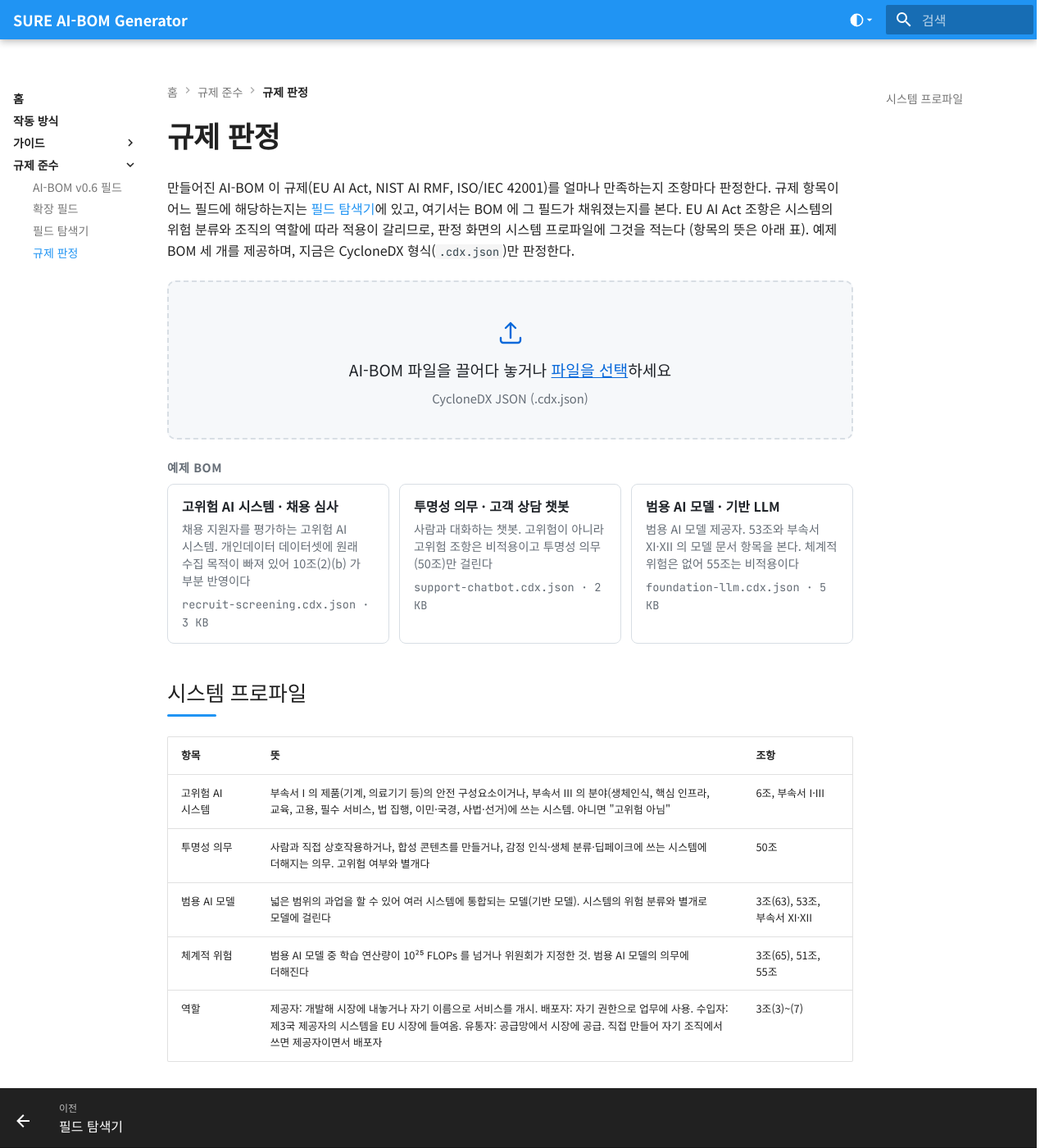
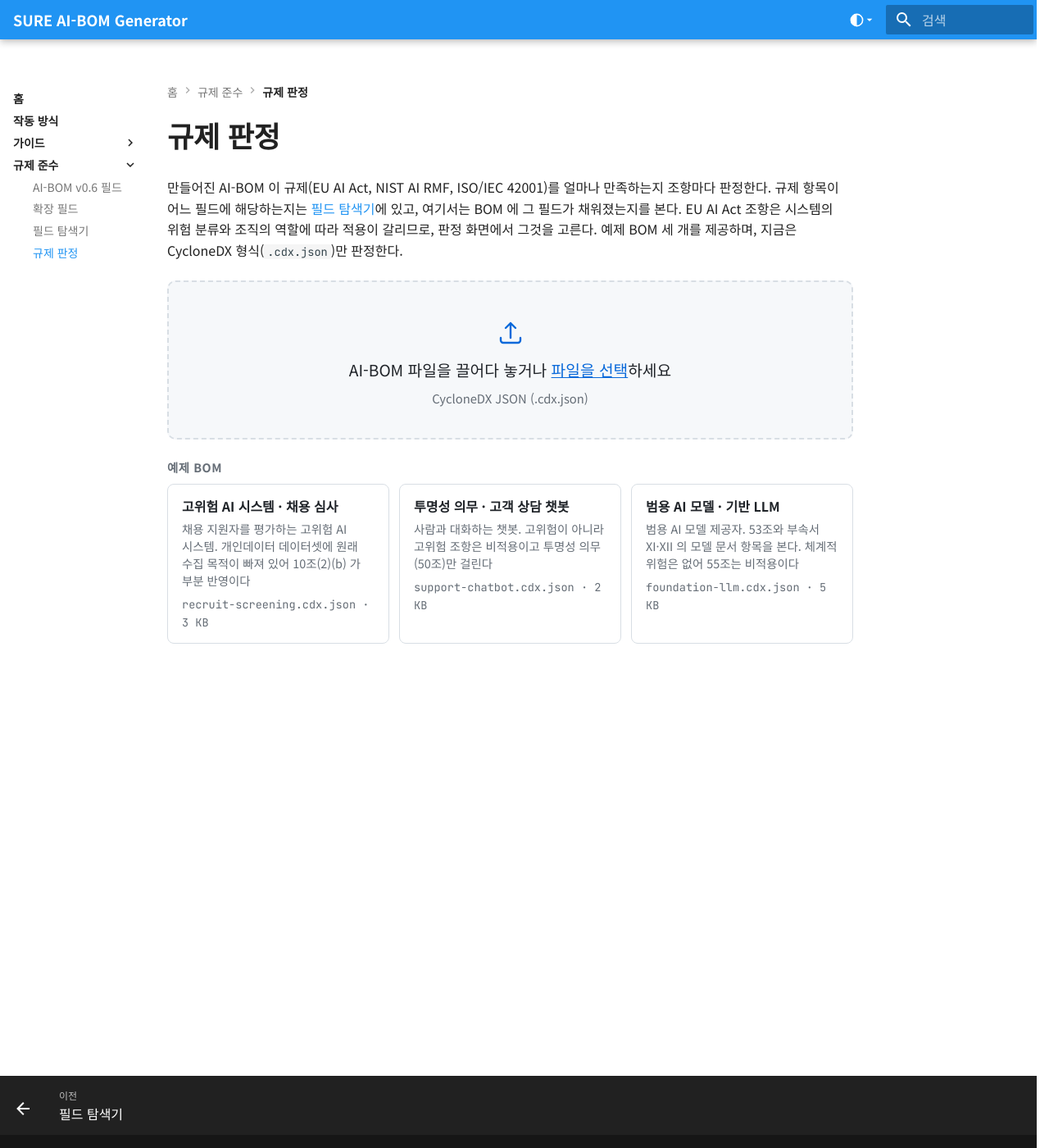
Before and after one commit to ai-devtestsecops-os/sure-aibom, an MkDocs documentation site: the page built from docs/compliance/regulation-cards.md, in a window 1280 px wide and 1400 px high. Shown: the whole window at 82% size. Built offline with MkDocs 1.6.1 and Material for MkDocs 9.7.7, drawn with Linux system fonts in a browser that asks for light colours.

Commit message:
feat: rename the judgment page profile to EU AI Act conditions shown only for that regulation, fold the definitions into the panel without links, and use chevron toggles and a link-style file switch

```diff
--- a/docs/compliance/regulation-cards.md
+++ b/docs/compliance/regulation-cards.md
@@ -1,7 +1,7 @@
 # 규제 판정
 
 만들어진 AI-BOM 이 규제(EU AI Act, NIST AI RMF, ISO/IEC 42001)를 얼마나 만족하는지 조항마다 판정한다. 규제 항목이 어느 필드에 해당하는지는 [필드 탐색기](field-mapping.md)에 있고, 여기서는 BOM 에 그 필드가 채워졌는지를 본다.
-EU AI Act 조항은 시스템의 위험 분류와 조직의 역할에 따라 적용이 갈리므로, 판정 화면의 시스템 프로파일에 그것을 적는다 (항목의 뜻은 아래 표). 예제 BOM 세 개를 제공하며, 지금은 CycloneDX 형식(`.cdx.json`)만 판정한다.
+EU AI Act 조항은 시스템의 위험 분류와 조직의 역할에 따라 적용이 갈리므로, 판정 화면에서 그것을 고른다. 예제 BOM 세 개를 제공하며, 지금은 CycloneDX 형식(`.cdx.json`)만 판정한다.
 
 <div class="card-viewer" data-base="../../mapping-viewer/data/cards/">
   <section class="cv-upload" id="cv-upload">
@@ -16,42 +16,43 @@ EU AI Act 조항은 시스템의 위험 분류와 조직의 역할에 따라 적
     <div class="cv-examples" id="cv-examples"></div>
   </section>
   <section class="cv-main" id="cv-main" hidden>
-    <div class="cv-filebar">
+    <div class="cv-filebar" id="cv-filebar" title="다른 파일을 여기에 끌어다 놓아도 된다">
       <div class="cv-fileinfo">
         <svg viewBox="0 0 24 24" width="16" height="16" aria-hidden="true"><path fill="none" stroke="currentColor" stroke-width="1.6" stroke-linejoin="round" d="M14 3H7a2 2 0 0 0-2 2v14a2 2 0 0 0 2 2h10a2 2 0 0 0 2-2V8z"/><path fill="none" stroke="currentColor" stroke-width="1.6" stroke-linejoin="round" d="M14 3v5h5"/></svg>
         <span class="cv-filename" id="cv-file"></span>
         <span class="cv-filemeta" id="cv-file-meta"></span>
       </div>
       <div class="cv-fileactions">
-        <button type="button" class="cv-btn" id="cv-show-bom">원본 JSON</button>
-        <button type="button" class="cv-btn" id="cv-another">파일 바꾸기</button>
+        <button type="button" class="cv-btn cv-toggle" id="cv-show-bom" aria-expanded="false" aria-controls="cv-bom-view">원본 JSON<svg class="cv-chev" viewBox="0 0 24 24" width="14" height="14" aria-hidden="true"><path fill="none" stroke="currentColor" stroke-width="2.2" stroke-linecap="round" stroke-linejoin="round" d="M6 9l6 6 6-6"/></svg></button>
+        <button type="button" class="cv-linkbtn" id="cv-another">다른 파일 올리기</button>
       </div>
     </div>
-    <div class="cv-bom-view" id="cv-bom-view" hidden>
-      <div class="cv-bom-head"><span id="cv-bom-info"></span><button type="button" class="cv-btn" id="cv-hide-bom">닫기</button></div>
-      <pre id="cv-bom-pre"></pre>
+    <div class="cv-bom-view" id="cv-bom-view" hidden><pre id="cv-bom-pre"></pre></div>
+    <div class="cv-results-head">
+      <div class="cv-seg" id="cv-reg" role="group" aria-label="규제"></div>
+      <span class="cv-muted" id="cv-results-count"></span>
     </div>
-    <div class="cv-profile">
-      <div class="cv-profile-head"><span class="cv-profile-title">시스템 프로파일</span><span class="cv-muted">EU AI Act 조항의 적용 여부를 가른다. 바꾸면 바로 다시 판정한다</span></div>
+    <div class="cv-profile" id="cv-profile">
+      <div class="cv-profile-head"><span class="cv-profile-title">EU AI Act 적용 조건</span><span class="cv-muted">위험 분류와 역할에 따라 적용되는 조항이 갈린다</span></div>
       <div class="cv-fields">
         <div class="cv-field">
-          <label class="cv-label" for="cv-system">위험 분류 <span class="cv-ref">6조</span></label>
-          <select id="cv-system" title="고위험 AI 시스템: 부속서 I 제품의 안전 구성요소이거나 부속서 III 의 분야(생체인식, 핵심 인프라, 교육, 고용, 필수 서비스, 법 집행, 이민, 사법)에 쓰는 시스템">
+          <label class="cv-label" for="cv-system">위험 분류</label>
+          <select id="cv-system" title="고위험 AI 시스템: 부속서 I 제품의 안전 구성요소이거나 부속서 III 의 분야(생체인식, 핵심 인프라, 교육, 고용, 필수 서비스, 법 집행, 이민, 사법)에 쓰는 시스템 (6조)">
             <option value="">선택하세요</option>
             <option value="high_risk">고위험 AI 시스템</option>
             <option value="minimal_risk">고위험 아님</option>
           </select>
         </div>
         <div class="cv-field">
-          <span class="cv-label">해당 사항 <span class="cv-ref">50조 · 51조</span></span>
+          <span class="cv-label">해당 사항</span>
           <div class="cv-checks">
             <label title="사람과 직접 상호작용하거나 합성 콘텐츠를 만드는 시스템, 감정 인식·생체 분류·딥페이크 (50조). 고위험 여부와 별개로 더해진다"><input type="checkbox" name="cv-extra" value="limited_risk"> 투명성 의무</label>
-            <label title="넓은 범위의 과업을 할 수 있어 여러 시스템에 통합되는 모델 (3조(63), 53조)"><input type="checkbox" name="cv-extra" value="gpai"> 범용 AI 모델</label>
-            <label title="범용 AI 모델 중 학습 연산량이 10²⁵ FLOPs 를 넘거나 위원회가 지정한 것 (51조, 55조)"><input type="checkbox" name="cv-extra" value="gpai_systemic"> 체계적 위험</label>
+            <label title="넓은 범위의 과업을 할 수 있어 여러 시스템에 통합되는 모델 (3조(63))"><input type="checkbox" name="cv-extra" value="gpai"> 범용 AI 모델</label>
+            <label title="범용 AI 모델 중 학습 연산량이 10²⁵ FLOPs 를 넘거나 위원회가 지정한 것 (3조(65), 51조)"><input type="checkbox" name="cv-extra" value="gpai_systemic"> 체계적 위험</label>
           </div>
         </div>
         <div class="cv-field">
-          <span class="cv-label">역할 <span class="cv-ref">3조</span></span>
+          <span class="cv-label">역할</span>
           <div class="cv-checks">
             <label title="AI 시스템을 개발해 시장에 내놓거나 자기 이름으로 서비스를 개시하는 조직 (3조(3))"><input type="checkbox" name="cv-role" value="provider"> 제공자</label>
             <label title="자기 권한으로 AI 시스템을 사용하는 조직 (3조(4)). 직접 만들어 자기 조직에서 쓰면 제공자이면서 배포자"><input type="checkbox" name="cv-role" value="deployer"> 배포자</label>
@@ -60,11 +61,17 @@ EU AI Act 조항은 시스템의 위험 분류와 조직의 역할에 따라 적
           </div>
         </div>
       </div>
+      <details class="cv-help">
+        <summary><span>항목 설명</span><svg class="cv-chev" viewBox="0 0 24 24" width="14" height="14" aria-hidden="true"><path fill="none" stroke="currentColor" stroke-width="2.2" stroke-linecap="round" stroke-linejoin="round" d="M6 9l6 6 6-6"/></svg></summary>
+        <dl>
+          <dt>고위험 AI 시스템</dt><dd>부속서 I 제품(기계, 의료기기 등)의 안전 구성요소이거나 부속서 III 의 분야(생체인식, 핵심 인프라, 교육, 고용, 필수 서비스, 법 집행, 이민·국경, 사법·선거)에 쓰는 시스템. 둘 다 아니면 "고위험 아님". 6조(1)·(2), 부속서 I·III</dd>
+          <dt>투명성 의무</dt><dd>사람과 직접 상호작용하거나(1항), 합성 콘텐츠를 만들거나(2항), 감정 인식·생체 분류(3항)나 딥페이크(4항)에 쓰는 시스템에 더해지는 의무. 고위험 여부와 별개다. 50조(1)~(4)</dd>
+          <dt>범용 AI 모델</dt><dd>큰 데이터로 학습해 넓은 범위의 과업을 할 수 있고 여러 시스템에 통합될 수 있는 모델. 3조(63)</dd>
+          <dt>체계적 위험</dt><dd>범용 AI 모델의 고영향 역량에서 오는 위험. 학습 연산량이 10²⁵ FLOPs 를 넘으면 그렇다고 추정하고, 위원회가 지정할 수도 있다. 3조(64)·(65), 51조</dd>
+          <dt>역할</dt><dd>제공자: 개발해 시장에 내놓거나 자기 이름으로 서비스를 개시 3조(3). 배포자: 자기 권한으로 사용 3조(4). 수입자: 제3국 제공자의 시스템을 EU 시장에 들여옴 3조(6). 유통자: 공급망에서 시장에 공급 3조(7). 직접 만들어 자기 조직에서 쓰면 제공자이면서 배포자</dd>
+        </dl>
+      </details>
       <div class="cv-alert" id="cv-profile-alert" hidden></div>
-    </div>
-    <div class="cv-results-head">
-      <div class="cv-seg" id="cv-reg" role="group" aria-label="규제"></div>
-      <span class="cv-muted" id="cv-results-count"></span>
     </div>
     <div class="cv-tiles" id="cv-judg-summary"></div>
     <div class="cv-split">
@@ -73,13 +80,3 @@ EU AI Act 조항은 시스템의 위험 분류와 조직의 역할에 따라 적
     </div>
   </section>
 </div>
-
-## 시스템 프로파일
-
-| 항목 | 뜻 | 조항 |
-|---|---|---|
-| 고위험 AI 시스템 | 부속서 I 의 제품(기계, 의료기기 등)의 안전 구성요소이거나, 부속서 III 의 분야(생체인식, 핵심 인프라, 교육, 고용, 필수 서비스, 법 집행, 이민·국경, 사법·선거)에 쓰는 시스템. 아니면 "고위험 아님" | 6조, 부속서 I·III |
-| 투명성 의무 | 사람과 직접 상호작용하거나, 합성 콘텐츠를 만들거나, 감정 인식·생체 분류·딥페이크에 쓰는 시스템에 더해지는 의무. 고위험 여부와 별개다 | 50조 |
-| 범용 AI 모델 | 넓은 범위의 과업을 할 수 있어 여러 시스템에 통합되는 모델(기반 모델). 시스템의 위험 분류와 별개로 모델에 걸린다 | 3조(63), 53조, 부속서 XI·XII |
-| 체계적 위험 | 범용 AI 모델 중 학습 연산량이 10²⁵ FLOPs 를 넘거나 위원회가 지정한 것. 범용 AI 모델의 의무에 더해진다 | 3조(65), 51조, 55조 |
-| 역할 | 제공자: 개발해 시장에 내놓거나 자기 이름으로 서비스를 개시. 배포자: 자기 권한으로 업무에 사용. 수입자: 제3국 제공자의 시스템을 EU 시장에 들여옴. 유통자: 공급망에서 시장에 공급. 직접 만들어 자기 조직에서 쓰면 제공자이면서 배포자 | 3조(3)~(7) |
--- a/docs/mapping-viewer/cards.css
+++ b/docs/mapping-viewer/cards.css
@@ -13,6 +13,13 @@
 .card-viewer .cv-muted {color: var(--text-muted);}
 .card-viewer .cv-btn {font: inherit; font-size: .76rem; padding: .32rem .7rem; border: 1px solid var(--border); border-radius: 6px; background: var(--bg); color: var(--text); cursor: pointer; line-height: 1.2;}
 .card-viewer .cv-btn:hover {border-color: var(--accent); color: var(--accent);}
+.card-viewer .cv-toggle {display: inline-flex; align-items: center; gap: .3rem;}
+.card-viewer .cv-chev {transition: transform .15s; flex: none; color: var(--text-muted);}
+.card-viewer .cv-toggle.active .cv-chev, .card-viewer .cv-help[open] .cv-chev {transform: rotate(180deg);}
+.card-viewer .cv-btn.active {background: var(--bg-subtle); border-color: var(--accent); color: var(--accent);}
+.card-viewer .cv-btn.active .cv-chev {color: inherit;}
+.card-viewer .cv-linkbtn {font: inherit; font-size: .76rem; padding: .32rem .2rem; border: 0; background: transparent; color: var(--text-muted); cursor: pointer; text-decoration: underline; text-underline-offset: 3px; text-decoration-color: var(--border);}
+.card-viewer .cv-linkbtn:hover {color: var(--text); text-decoration-color: currentColor;}
 .card-viewer select {font: inherit; padding: .34rem .5rem; border: 1px solid var(--border); border-radius: 6px; background: var(--bg); color: var(--text); width: 100%; max-width: 16rem;}
 
 /* 올리기 */
@@ -34,12 +41,12 @@
 
 /* 파일 줄과 원본 */
 .card-viewer .cv-filebar {display: flex; flex-wrap: wrap; justify-content: space-between; align-items: center; gap: .5rem .8rem; padding: .55rem .8rem; border: 1px solid var(--border); border-radius: 8px; background: var(--bg-subtle);}
+.card-viewer .cv-filebar.over {border-color: var(--accent); background: var(--accent-soft);}
 .card-viewer .cv-fileinfo {display: inline-flex; align-items: center; gap: .45rem; min-width: 0; color: var(--text-muted);}
 .card-viewer .cv-filename {font-family: var(--mono); font-size: .76rem; color: var(--text); font-weight: 600; max-width: 22rem; overflow: hidden; text-overflow: ellipsis; white-space: nowrap;}
 .card-viewer .cv-filemeta {font-size: .72rem; white-space: nowrap;}
 .card-viewer .cv-fileactions {display: inline-flex; gap: .4rem;}
-.card-viewer .cv-bom-view {border: 1px solid var(--border); border-radius: 8px; background: var(--bg); margin-top: .6rem;}
-.card-viewer .cv-bom-head {display: flex; justify-content: space-between; align-items: center; gap: .5rem; padding: .4rem .7rem; border-bottom: 1px solid var(--border); font-size: .74rem; color: var(--text-muted);}
+.card-viewer .cv-bom-view {border: 1px solid var(--border); border-radius: 8px; overflow: hidden; margin-top: .6rem;}
 .card-viewer .cv-bom-view pre {margin: 0; padding: .6rem .8rem; max-height: 50vh; overflow: auto; font-size: .72rem; line-height: 1.45; background: var(--bg-subtle);}
 
 /* 시스템 프로파일 */
@@ -49,8 +56,16 @@
 .card-viewer .cv-fields {display: grid; grid-template-columns: minmax(10rem, 12rem) minmax(0, 1.15fr) minmax(0, 1fr); gap: .7rem 1.2rem;}
 @media (max-width: 900px) {.card-viewer .cv-fields {grid-template-columns: 1fr;}}
 .card-viewer .cv-field {display: flex; flex-direction: column; gap: .35rem; min-width: 0;}
-.card-viewer .cv-label {font-size: .72rem; font-weight: 700; color: var(--text-muted); display: inline-flex; align-items: center; gap: .35rem;}
-.card-viewer .cv-ref {font-weight: 500; font-family: var(--mono); font-size: .64rem; padding: .02rem .35rem; border: 1px solid var(--border); border-radius: 4px; color: var(--text-muted);}
+.card-viewer .cv-label {font-size: .72rem; font-weight: 700; color: var(--text-muted);}
+.md-typeset .card-viewer details.cv-help {margin: .7rem 0 0; padding: 0; border: 0; box-shadow: none; background: transparent; font-size: .74rem; color: var(--text-muted); display: block;}
+.md-typeset .card-viewer .cv-help summary {display: inline-flex; align-items: center; gap: .2rem; padding: 0; margin: 0; background: transparent; border: 0; cursor: pointer; color: var(--text-muted); font-weight: 600; list-style: none; min-height: 0;}
+.md-typeset .card-viewer .cv-help summary:hover {color: var(--text);}
+.md-typeset .card-viewer .cv-help summary::-webkit-details-marker {display: none;}
+.md-typeset .card-viewer .cv-help summary::before, .md-typeset .card-viewer .cv-help summary::after {content: none; display: none;}
+.md-typeset .card-viewer .cv-help summary::marker {content: "";}
+.md-typeset .card-viewer .cv-help dl {margin: .5rem 0 0; display: grid; grid-template-columns: max-content 1fr; gap: .3rem .8rem; line-height: 1.5;}
+.md-typeset .card-viewer .cv-help dt {font-weight: 700; color: var(--text); margin: 0;}
+.md-typeset .card-viewer .cv-help dd {margin: 0;}
 .card-viewer .cv-checks {display: flex; flex-wrap: wrap; gap: .3rem .7rem; min-height: 1.9rem; align-items: center;}
 .card-viewer .cv-checks label {display: inline-flex; align-items: center; gap: .3rem; cursor: pointer; white-space: nowrap; color: var(--text);}
 .card-viewer .cv-checks input {margin: 0; accent-color: var(--accent);}
--- a/docs/mapping-viewer/cards.js
+++ b/docs/mapping-viewer/cards.js
@@ -98,8 +98,11 @@ function initJudgment() {
   input.addEventListener("change", (ev) => { const f = ev.target.files[0]; if (f) readFile(f); input.value = ""; });
   $("#cv-another").addEventListener("click", () => { $("#cv-main").hidden = true; showBomView(false); $("#cv-drop-error").hidden = true; $("#cv-upload").hidden = false; drop.focus(); });
   $("#cv-show-bom").addEventListener("click", () => showBomView($("#cv-bom-view").hidden));
-  $("#cv-hide-bom").addEventListener("click", () => showBomView(false));
-  regSeg($("#cv-reg"), () => { renderSummary(); renderJudgList(); });
+  const bar = $("#cv-filebar");                       // 결과 화면의 파일 줄에 다른 파일을 끌어다 놓으면 그 파일로 바꾼다
+  for (const t of ["dragenter", "dragover"]) bar.addEventListener(t, (ev) => { ev.preventDefault(); bar.classList.add("over"); });
+  for (const t of ["dragleave", "drop"]) bar.addEventListener(t, (ev) => { ev.preventDefault(); bar.classList.remove("over"); });
+  bar.addEventListener("drop", (ev) => { const f = ev.dataTransfer?.files?.[0]; if (f) readFile(f); });
+  regSeg($("#cv-reg"), () => { syncProfilePanel(); renderSummary(); renderJudgList(); });
   for (const b of extraBoxes()) b.addEventListener("change", () => {          // 체계적 위험은 범용 AI 모델 위에 얹힌다
     const gpai = extraBoxes().find((x) => x.value === "gpai"), systemic = extraBoxes().find((x) => x.value === "gpai_systemic");
     if (b === systemic && b.checked) gpai.checked = true;
@@ -108,13 +111,17 @@ function initJudgment() {
   for (const el of [$("#cv-system"), ...extraBoxes(), ...roleBoxes()]) el.addEventListener("change", () => { if (currentBom) rejudge(); });
 }
 function rejudge() { const system = systemProfile(); updateProfileAlert(system); showRecord(judgeBom(currentBom, currentName, system)); }
+function syncProfilePanel() { $("#cv-profile").hidden = Boolean(regFilter) && regFilter !== "EUAIA"; }   // 적용 조건은 EU AI Act 에만 있다
 async function readFile(file) {
   try {
     const bom = JSON.parse(await file.text());
     if (!bom || typeof bom !== "object" || Array.isArray(bom)) throw new Error("JSON 객체가 아니다");
     if (bom.bomFormat !== "CycloneDX") throw new Error("CycloneDX 문서가 아니다 (bomFormat 이 " + (bom.bomFormat ? `'${bom.bomFormat}'` : "없음") + ")");
     useBom(bom, file.name, file.size, null);
-  } catch (err) { dropError(`읽을 수 없는 파일 (${esc(file.name)}): ${esc(err.message)}`); }
+  } catch (err) {                                     // 결과 화면에서 떨어뜨린 파일이 잘못됐으면 올리기 화면으로 돌아가 알린다
+    $("#cv-main").hidden = true; showBomView(false); $("#cv-upload").hidden = false;
+    dropError(`읽을 수 없는 파일 (${esc(file.name)}): ${esc(err.message)}`);
+  }
 }
 function dropError(html) { const e = $("#cv-drop-error"); e.innerHTML = html; e.hidden = false; }
 // BOM 하나를 화면에 올린다. system 이 있으면(예제) 프로파일 칸을 그 값으로 채우고, 없으면(올린 파일) 비운다. 어느 쪽이든 바꿀 수 있다
@@ -128,15 +135,16 @@ function useBom(bom, name, size, system) {
   $("#cv-upload").hidden = true; $("#cv-main").hidden = false;
   $("#cv-judg-detail").innerHTML = `<p class="cv-muted">조항을 고르면 원문과 요구 사실, 사실마다 BOM 에 값이 있었는지가 나온다.</p>`;
   verdictFilter = "";
+  syncProfilePanel();
   rejudge();
 }
 const BOM_VIEW_MAX = 400000;                          // 글자 수. 큰 BOM(1.5 MB)은 앞부분만 보인다
-function showBomView(on) {
-  const view = $("#cv-bom-view"); view.hidden = !on; $("#cv-show-bom").textContent = on ? "원본 닫기" : "원본 JSON";
+function showBomView(on) {                            // 토글 버튼: 글자는 그대로 두고 눌린 상태만 바꾼다 (크기가 변하지 않게)
+  const view = $("#cv-bom-view"), btn = $("#cv-show-bom");
+  view.hidden = !on; btn.classList.toggle("active", on); btn.setAttribute("aria-expanded", String(on));
   if (!on || !currentBom) return;
   const text = JSON.stringify(currentBom, null, 2), cut = text.length > BOM_VIEW_MAX;
   $("#cv-bom-pre").textContent = cut ? text.slice(0, BOM_VIEW_MAX) + `\n… (앞 ${fmtSize(BOM_VIEW_MAX)} 만 보인다. 전체 ${fmtSize(text.length)})` : text;
-  $("#cv-bom-info").textContent = `${currentName} · ${currentBom.bomFormat} ${currentBom.specVersion || ""} · 구성요소 ${compCount(currentBom)}개`;
 }
 const fmtSize = (n) => n >= 1048576 ? `${(n / 1048576).toFixed(1)} MB` : n >= 1024 ? `${Math.round(n / 1024)} KB` : `${n} B`;
 // 시스템 프로파일 (2층): 위험등급과 역할. 위험등급은 시스템 칸 하나(고위험 / 고위험 아님)에 얹히는 것(투명성 의무, 범용 AI 모델, 체계적 위험)을
```
